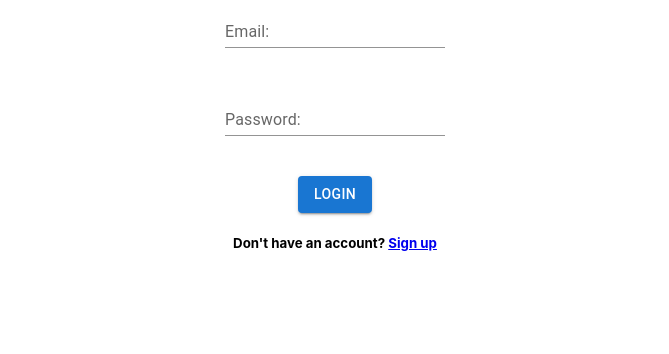
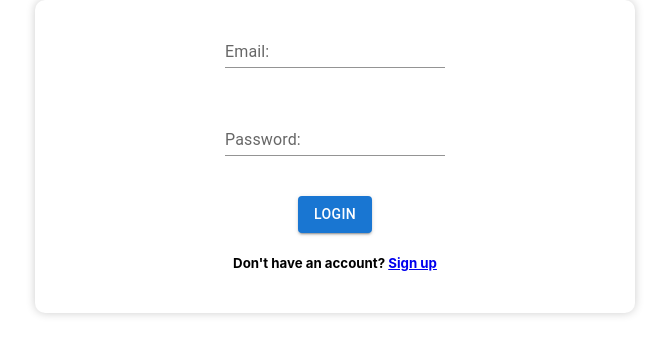
Before and after one commit to Daniel-olaO/nasa-client, a React (Create React App) app: page / in a window 1280 px wide. Shown: the top 354 px of the page, without its empty margins (305-974 px from the left). Built offline with nearby package versions, Linux system fonts and the light colour scheme.

Commit message:
Added form style

```diff
--- a/src/App.css
+++ b/src/App.css
@@ -42,3 +42,14 @@
   align-items: center;
   margin-bottom: 40px;
 }
+/* position form-container to the center of the page*/
+/* make form-container responsive*/
+.form-container{
+  width: 100%;
+  max-width: 500px;
+  margin: 0 auto;
+  padding: 20px;
+  background-color: #fff;
+  border-radius: 10px;
+  box-shadow: 0 0 10px 0 rgba(0,0,0,0.2);
+}
```
Also changed, not shown: .eslintrc.json.
